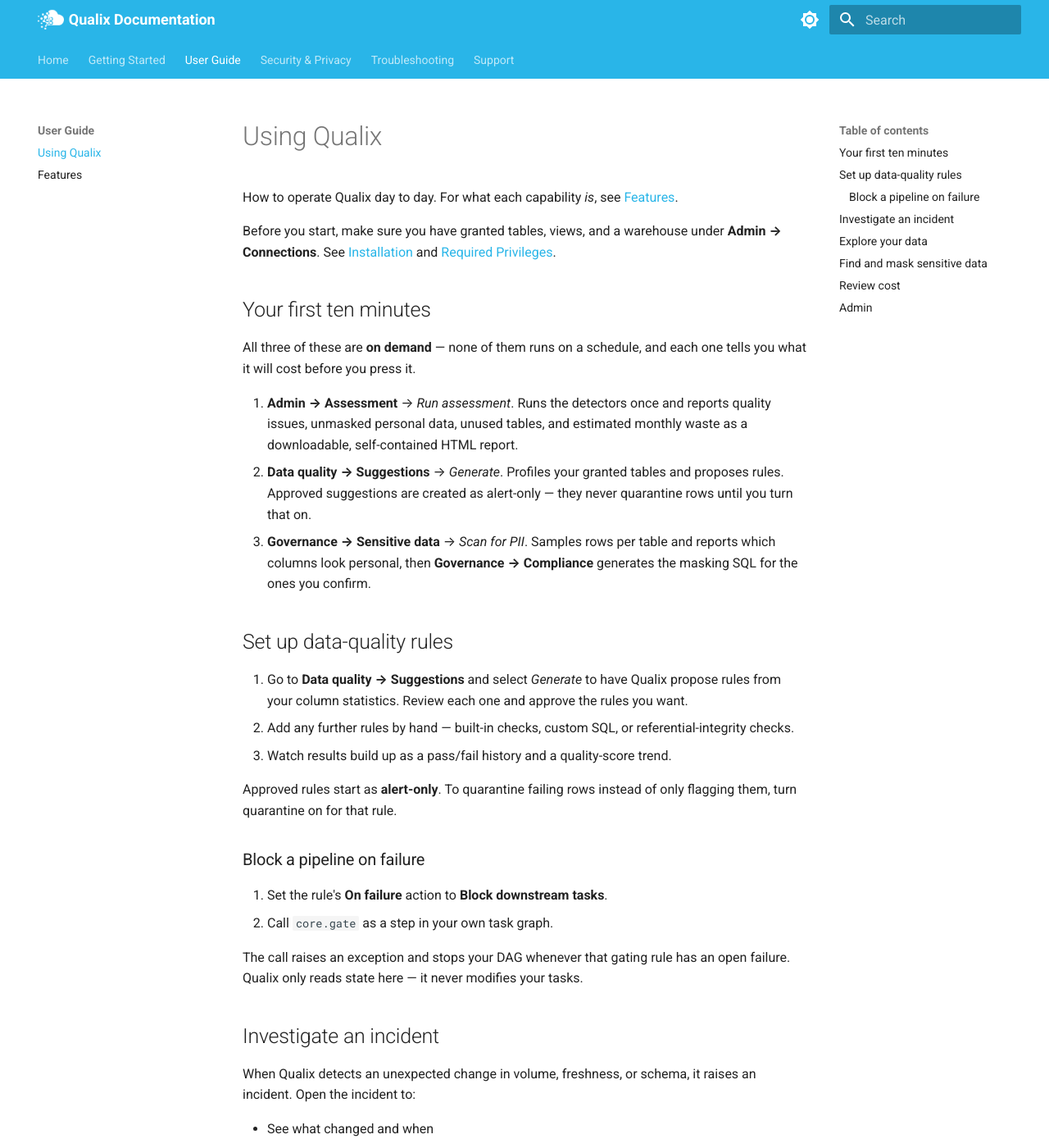
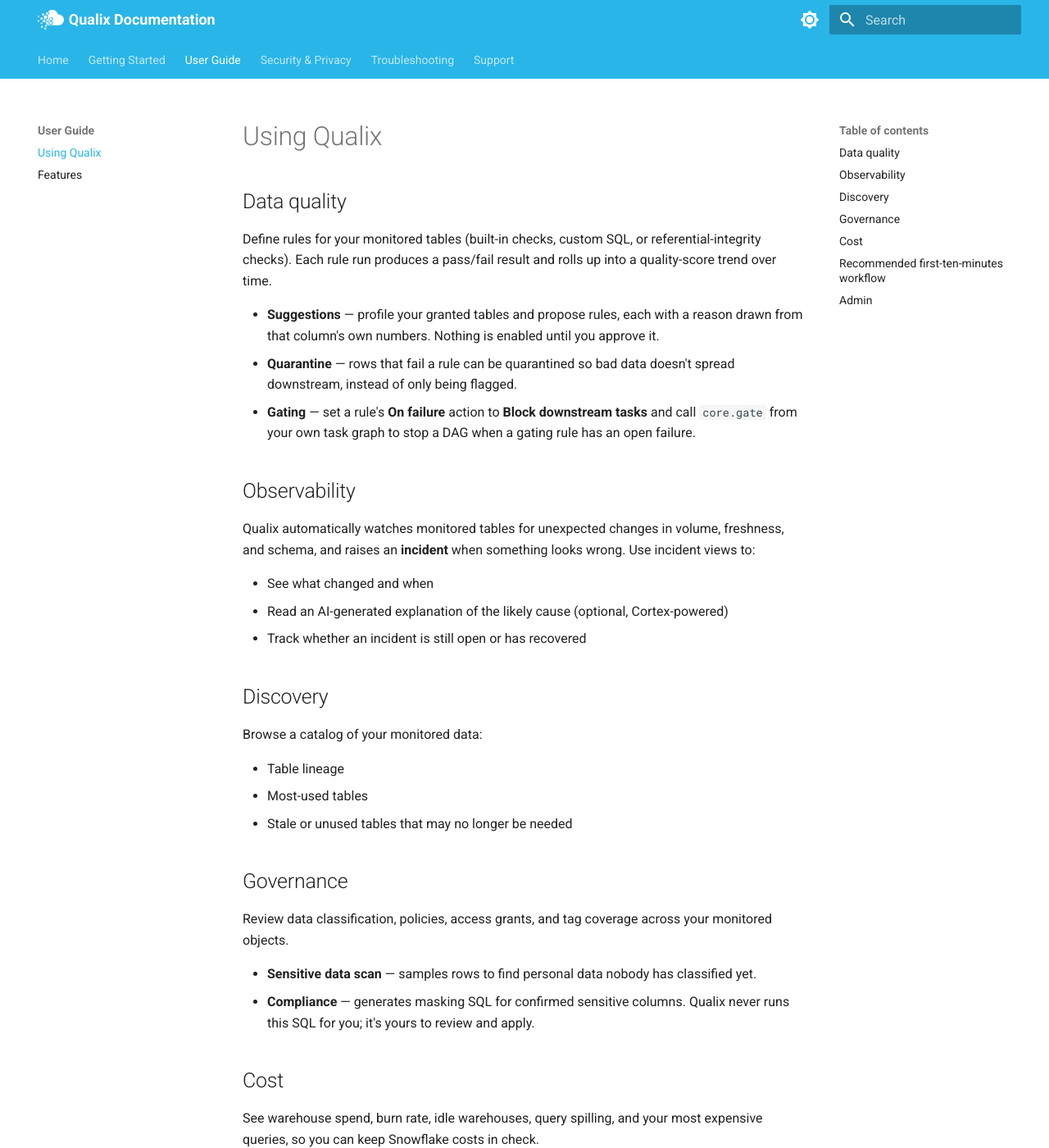
Before and after one commit to decisionm/qualix-docs, an MkDocs documentation site: the page built from docs/usage.md, in a window 1280 px wide and 1400 px high. Shown: the whole window at 82% size. Built offline with MkDocs 1.6.1 and Material for MkDocs 9.7.7, drawn with Linux system fonts in a browser that asks for light colours; some of the changed text lies outside the part shown.

Commit message:
Revert "docs: split usage and features by what vs how"
This reverts commit 933da8b45a9a0b8665198c4a204b174ca1eb902b.

```diff
--- a/docs/features.md
+++ b/docs/features.md
@@ -1,46 +1,33 @@
 # Features
-
-What Qualix can do. For how to actually do it, see [Using Qualix](usage.md).
 
 ## Data quality
 
-Define rules for your monitored tables — built-in checks, custom SQL, or
-referential-integrity checks. Each rule run produces a pass/fail result and rolls up
-into a quality-score trend over time.
-
-- **Rule suggestions** — Qualix profiles your columns and proposes rules, each with a
-  reason drawn from that column's own numbers, so a new install has something to
-  review instead of a blank page. Nothing is enabled until you approve it.
-- **Quarantine** — rows that fail a rule can be moved aside so bad data doesn't spread
-  downstream, instead of only being flagged.
+Define rules for your tables, track pass/fail results, and follow a quality-score
+trend over time. Rows that fail can be quarantined so bad data doesn't spread
+downstream. Qualix can also **suggest rules for you** by profiling your columns,
+so a new install has something to review instead of a blank page.
 
 ## Observability
 
-Qualix automatically watches your monitored tables for unexpected changes in:
+Qualix automatically watches your tables for unexpected changes in:
 
 - Volume
 - Freshness
 - Schema
 
-When something looks wrong it raises an **incident**, so you can investigate before it
-reaches downstream consumers. Each incident records what changed and when, tracks
-whether it is still open or has recovered, and can carry an AI-generated explanation
-of the likely cause.
+When something looks wrong, it raises an incident so you can investigate before it
+reaches downstream consumers.
 
 ## Discovery
 
-Browse a catalog of your monitored data: table lineage, your most-used tables, and
-stale or unused tables that may no longer be needed.
+Browse a catalog of your data, see table lineage, find your most-used tables, and
+surface stale ones that may no longer be needed.
 
 ## Governance
 
-Review data classification, policies, access grants, and tag coverage across your
-monitored objects.
-
-- **Sensitive data scan** — samples row values to find personal data nobody has
-  classified yet.
-- **Compliance** — generates masking SQL for the sensitive columns you confirm.
-  Qualix never runs that SQL for you; it's yours to review and apply.
+Review data classification, policies, access grants, and tag coverage. Qualix also
+**looks at your column values** to find personal data nobody has classified yet, and
+**generates the masking SQL** to protect it — it never applies that SQL for you.
 
 ## Cost
 
@@ -62,9 +49,6 @@
 by a model — AI proposes candidates for a human to approve; it never decides whether
 your data is good.
 
-Every AI feature has a non-AI fallback and can be turned off independently. See
-[Security & Privacy](security.md) for exactly what each feature sends to a model.
-
 ## Snowflake-native architecture
 
 Qualix is designed as a Snowflake Native App. Its core workflow executes entirely
--- a/docs/usage.md
+++ b/docs/usage.md
@@ -1,13 +1,53 @@
 # Using Qualix
 
-How to operate Qualix day to day. For what each capability *is*, see
-[Features](features.md).
+## Data quality
 
-Before you start, make sure you have granted tables, views, and a warehouse under
-**Admin → Connections**. See [Installation](installation.md) and
-[Required Privileges](privileges.md).
+Define rules for your monitored tables (built-in checks, custom SQL, or
+referential-integrity checks). Each rule run produces a pass/fail result and rolls up
+into a quality-score trend over time.
 
-## Your first ten minutes
+- **Suggestions** — profile your granted tables and propose rules, each with a reason
+  drawn from that column's own numbers. Nothing is enabled until you approve it.
+- **Quarantine** — rows that fail a rule can be quarantined so bad data doesn't spread
+  downstream, instead of only being flagged.
+- **Gating** — set a rule's **On failure** action to **Block downstream tasks** and
+  call `core.gate` from your own task graph to stop a DAG when a gating rule has an
+  open failure.
+
+## Observability
+
+Qualix automatically watches monitored tables for unexpected changes in volume,
+freshness, and schema, and raises an **incident** when something looks wrong. Use
+incident views to:
+
+- See what changed and when
+- Read an AI-generated explanation of the likely cause (optional, Cortex-powered)
+- Track whether an incident is still open or has recovered
+
+## Discovery
+
+Browse a catalog of your monitored data:
+
+- Table lineage
+- Most-used tables
+- Stale or unused tables that may no longer be needed
+
+## Governance
+
+Review data classification, policies, access grants, and tag coverage across your
+monitored objects.
+
+- **Sensitive data scan** — samples rows to find personal data nobody has classified
+  yet.
+- **Compliance** — generates masking SQL for confirmed sensitive columns. Qualix never
+  runs this SQL for you; it's yours to review and apply.
+
+## Cost
+
+See warehouse spend, burn rate, idle warehouses, query spilling, and your most
+expensive queries, so you can keep Snowflake costs in check.
+
+## Recommended first-ten-minutes workflow
 
 All three of these are **on demand** — none of them runs on a schedule, and each one
 tells you what it will cost before you press it.
@@ -22,60 +62,10 @@
    reports which columns look personal, then **Governance → Compliance** generates the
    masking SQL for the ones you confirm.
 
-## Set up data-quality rules
-
-1. Go to **Data quality → Suggestions** and select *Generate* to have Qualix propose
-   rules from your column statistics. Review each one and approve the rules you want.
-2. Add any further rules by hand — built-in checks, custom SQL, or
-   referential-integrity checks.
-3. Watch results build up as a pass/fail history and a quality-score trend.
-
-Approved rules start as **alert-only**. To quarantine failing rows instead of only
-flagging them, turn quarantine on for that rule.
-
-### Block a pipeline on failure
-
-1. Set the rule's **On failure** action to **Block downstream tasks**.
-2. Call `core.gate` as a step in your own task graph.
-
-The call raises an exception and stops your DAG whenever that gating rule has an open
-failure. Qualix only reads state here — it never modifies your tasks.
-
-## Investigate an incident
-
-When Qualix detects an unexpected change in volume, freshness, or schema, it raises an
-incident. Open the incident to:
-
-- See what changed and when
-- Read an AI-generated explanation of the likely cause (optional, Cortex-powered)
-- Track whether the incident is still open or has recovered
-
-## Explore your data
-
-Use **Discovery** to browse the catalog of your monitored tables, follow lineage,
-find your most-used tables, and surface stale ones that may no longer be needed.
-
-## Find and mask sensitive data
-
-1. **Governance → Sensitive data** → *Scan for PII*. Qualix samples row values and
-   reports which columns look personal.
-2. Confirm the columns that really are sensitive.
-3. **Governance → Compliance** generates the masking SQL for them.
-4. Review that SQL and run it yourself.
-
-Qualix never executes remediation SQL for you — it holds read-only grants on your
-objects. See [Security & Privacy](security.md).
-
-## Review cost
-
-Use **Cost** to check warehouse spend, burn rate, idle warehouses, query spilling, and
-your most expensive queries.
-
 ## Admin
 
 - **Connections** — grant or revoke tables, views, and the warehouse Qualix uses.
-  Revoking a grant immediately stops monitoring for that object.
-- **Schedules** — resume or pause automatic checks. Nothing runs, and no credits are
+- **Schedules** — resume or pause automatic checks; nothing runs, and no credits are
   spent, until this is turned on.
 - **Setup & health** — see the name the app was installed under and its current
   health status.
```
